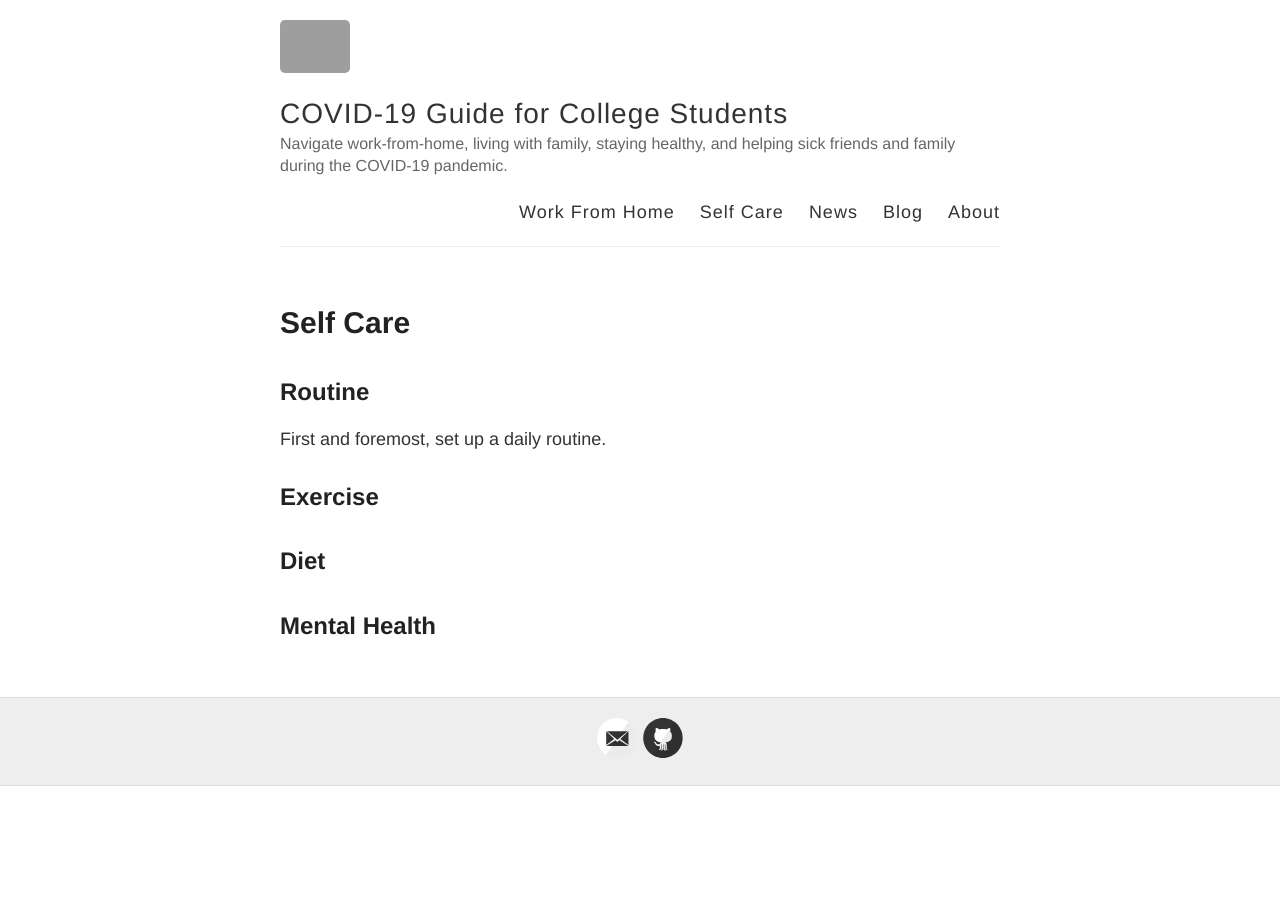
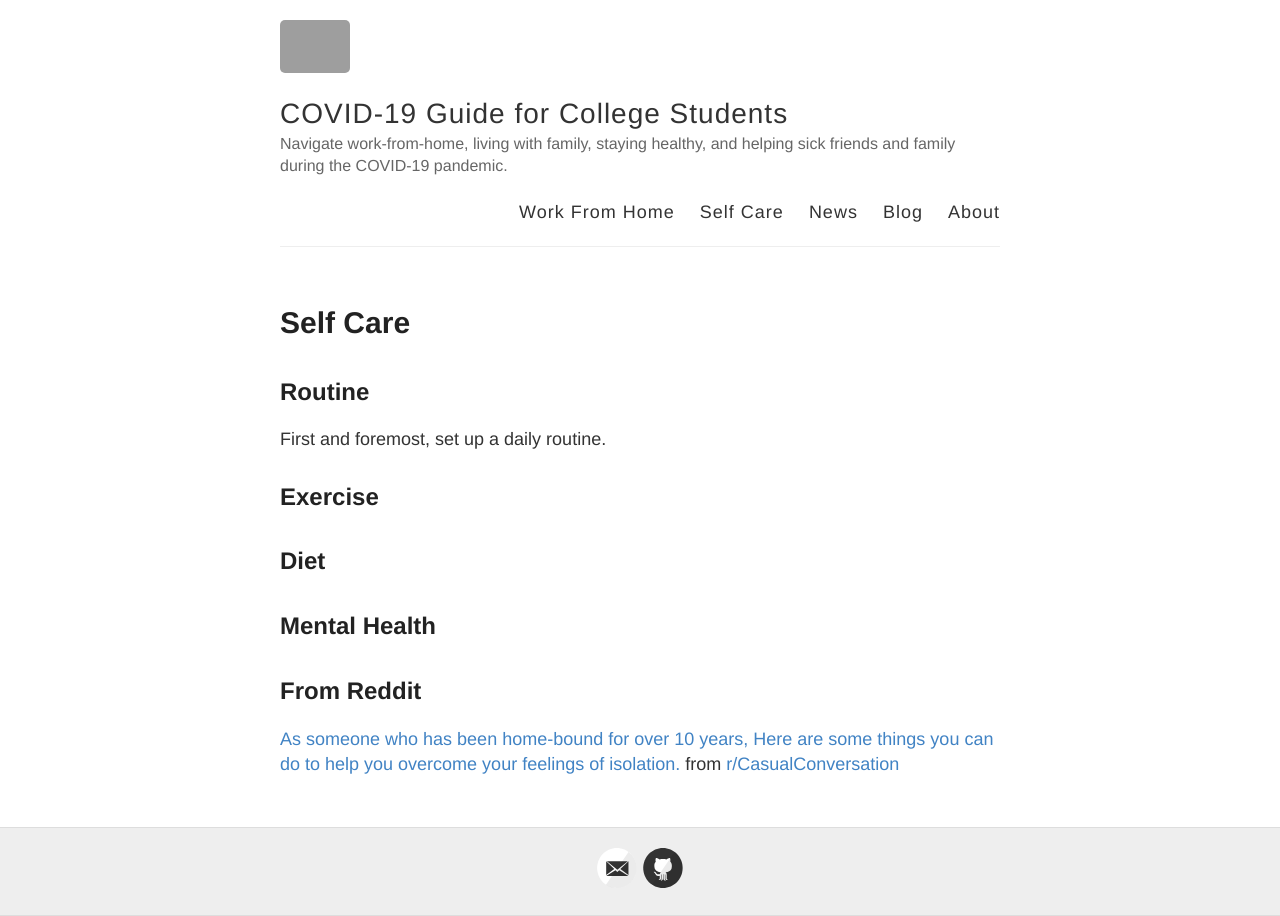
Before and after one commit to CarsonHerness/covid19, a Jekyll site: the page built from self-care.md, in a window 1280 px wide. Built offline with Jekyll 4.4.1, drawn with Linux system fonts in a browser that asks for light colours; comment, search, counter and statistics services are not loaded; grey boxes are pictures that could not be loaded.

Commit message:
Add reddit self care tips

```diff
--- a/self-care.md
+++ b/self-care.md
@@ -12,3 +12,7 @@ First and foremost, set up a daily routine.
 ## Diet
 
 ## Mental Health
+
+## From Reddit
+<blockquote class="reddit-card" data-card-created="1584634660"><a href="https://www.reddit.com/r/CasualConversation/comments/fkq49b/as_someone_who_has_been_homebound_for_over_10/">As someone who has been home-bound for over 10 years, Here are some things you can do to help you overcome your feelings of isolation.</a> from <a href="http://www.reddit.com/r/CasualConversation">r/CasualConversation</a></blockquote>
+<script async src="//embed.redditmedia.com/widgets/platform.js" charset="UTF-8"></script>
```
